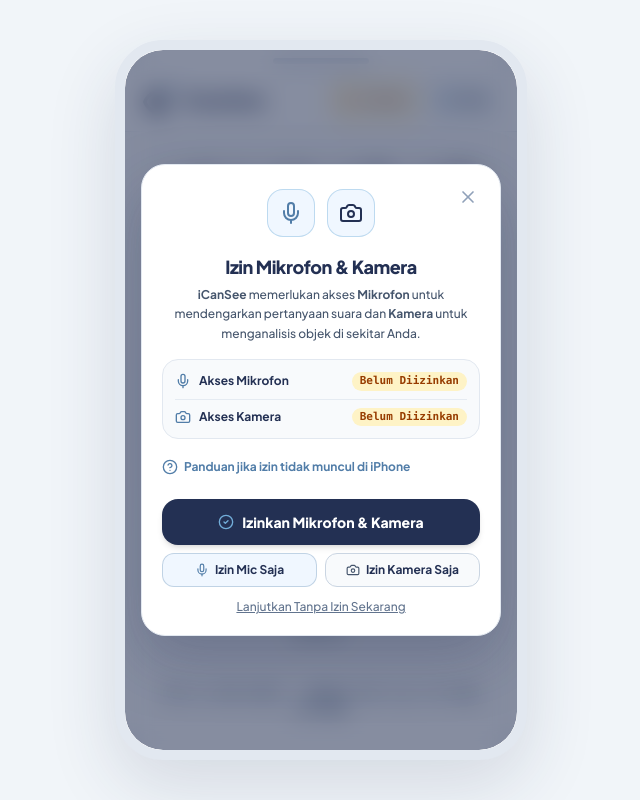
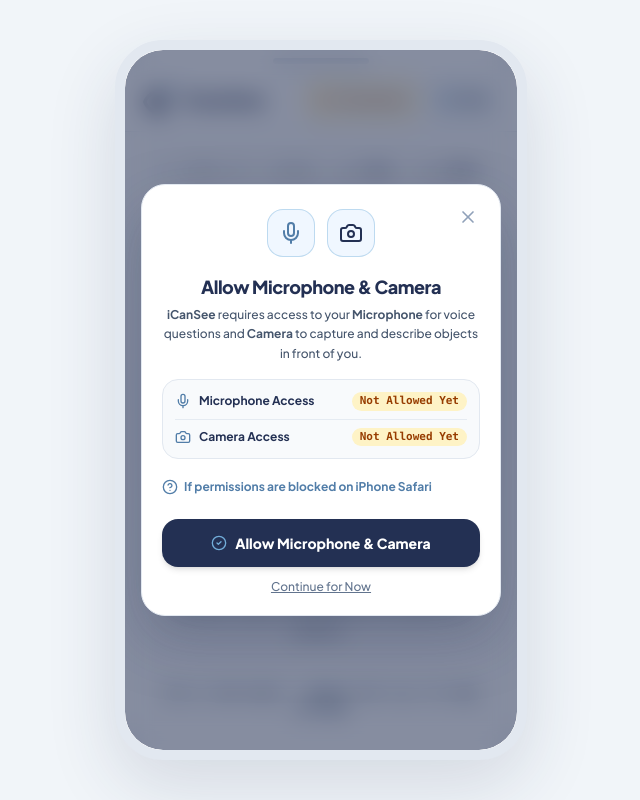
Before and after one commit to rahmatrdn/i-can-see, a React (Vite) app: page / in a window 1280 px wide. Shown: the whole page, without its empty margins (319-959 px from the left). Built offline with nearby package versions, Linux system fonts and the light colour scheme.

Commit message:
refactor: translate media permission error messages and UI text to English

```diff
--- a/src/App.tsx
+++ b/src/App.tsx
@@ -145,8 +145,6 @@
             permissionRequestError={permissionRequestError}
             isInsecureContext={isInsecureContext}
             onRequestPermissions={handleRequestBrowserPermissions}
-            onRequestMicOnly={handleRequestMicPermission}
-            onRequestCameraOnly={handleRequestCameraPermission}
             onClose={closePermissionModal}
           />
         </section>
--- a/src/components/layout/StatusBanner.tsx
+++ b/src/components/layout/StatusBanner.tsx
@@ -72,7 +72,7 @@
             <span className="leading-snug">{micError}</span>
           </div>
           <span className="shrink-0 text-[11px] font-bold text-rose-700 bg-white px-2 py-1 rounded-lg border border-rose-200">
-            Izinkan Mic ❯
+            Allow Mic ❯
           </span>
         </div>
       )}
--- a/src/components/layout/TopHeaderBar.tsx
+++ b/src/components/layout/TopHeaderBar.tsx
@@ -37,7 +37,7 @@
               e.stopPropagation();
               onOpenPermissionsModal();
             }}
-            aria-label="Pengaturan Izin Mikrofon & Kamera"
+            aria-label="Microphone and camera permissions"
             className={`min-h-[42px] px-2.5 rounded-xl border flex items-center gap-1.5 text-xs font-bold transition-all whitespace-nowrap shrink-0 cursor-pointer ${
               isMicGranted
                 ? "bg-[#F1F5F9] text-emerald-700 border-emerald-200 hover:bg-emerald-50"
@@ -50,7 +50,7 @@
               <MicOff className="w-4 h-4 text-amber-600" />
             )}
             <span className="hidden sm:inline">
-              {isMicGranted ? "Mic OK" : "Cek Izin"}
+              {isMicGranted ? "Mic OK" : "Permissions"}
             </span>
           </button>
         )}
--- a/src/features/assistant/hooks/useAssistantController.ts
+++ b/src/features/assistant/hooks/useAssistantController.ts
@@ -869,7 +869,7 @@
       } catch (err: any) {
         console.warn("Microphone getUserMedia warning:", err);
         setMicError(
-          "Izin mikrofon belum aktif. Di iPhone: Buka Pengaturan iPhone > Safari > Mikrofon > Izinkan."
+          "Microphone permission is not enabled. On iPhone: Go to iPhone Settings > Safari > Microphone > Allow."
         );
         setStatusMessage("Microphone Permission Needed");
         return;
@@ -1155,7 +1155,7 @@
     } catch (err: any) {
       console.warn("triggerMicrophonePermissionRequest err:", err);
       setMicError(
-        "Izin mikrofon belum aktif. Di iPhone: Buka Pengaturan iPhone > Safari > Mikrofon > Izinkan."
+        "Microphone permission is not enabled. On iPhone: Go to iPhone Settings > Safari > Microphone > Allow."
       );
       return false;
     }
--- a/src/features/permissions/components/PermissionModal.tsx
+++ b/src/features/permissions/components/PermissionModal.tsx
@@ -1,5 +1,5 @@
 import React, { useState } from "react";
-import { Mic, Camera, CheckCircle2, AlertTriangle, HelpCircle, X, ExternalLink } from "lucide-react";
+import { Mic, Camera, CheckCircle2, AlertTriangle, HelpCircle, X } from "lucide-react";
 import { DevicePermissionState } from "../../../types/assistant";
 
 interface PermissionModalProps {
@@ -10,8 +10,6 @@
   permissionRequestError: string | null;
   isInsecureContext?: boolean;
   onRequestPermissions: () => void;
-  onRequestMicOnly?: () => void;
-  onRequestCameraOnly?: () => void;
   onClose?: () => void;
 }
 
@@ -23,8 +21,6 @@
   permissionRequestError,
   isInsecureContext = false,
   onRequestPermissions,
-  onRequestMicOnly,
-  onRequestCameraOnly,
   onClose,
 }) => {
   const [showIphoneHelp, setShowIphoneHelp] = useState<boolean>(false);
@@ -51,7 +47,7 @@
           <button
             type="button"
             onClick={onClose}
-            aria-label="Tutup dialog izin"
+            aria-label="Close permission dialog"
             className="absolute top-4 right-4 p-1.5 rounded-full text-slate-400 hover:text-slate-600 hover:bg-slate-100 transition-colors cursor-pointer"
           >
             <X className="w-5 h-5" />
@@ -88,15 +84,15 @@
             id="permission-modal-title"
             className="text-lg font-extrabold tracking-tight text-[#233053]"
           >
-            Izin Mikrofon &amp; Kamera
+            Allow Microphone &amp; Camera
           </h2>
           <p
             id="permission-modal-desc"
             className="text-xs text-slate-600 leading-relaxed"
           >
-            <strong>iCanSee</strong> memerlukan akses <strong>Mikrofon</strong>{" "}
-            untuk mendengarkan pertanyaan suara dan <strong>Kamera</strong> untuk
-            menganalisis objek di sekitar Anda.
+            <strong>iCanSee</strong> requires access to your{" "}
+            <strong>Microphone</strong> for voice questions and{" "}
+            <strong>Camera</strong> to capture and describe objects in front of you.
           </p>
         </div>
 
@@ -105,11 +101,11 @@
           <div className="rounded-xl bg-amber-50 border border-amber-300 p-3 text-left space-y-1">
             <div className="flex items-center gap-1.5 text-amber-800 font-bold text-xs">
               <AlertTriangle className="w-4 h-4 shrink-0 text-amber-600" />
-              <span>Penting untuk Pengguna iPhone:</span>
+              <span>Important for iPhone / Safari Users:</span>
             </div>
             <p className="text-[11px] text-amber-900 leading-relaxed">
-              Safari di iOS <strong>memblokir mikrofon pada HTTP biasa</strong>.
-              Untuk memunculkan popup izin di iPhone, buka melalui <strong>HTTPS</strong> atau gunakan tunnel seperti <code>ngrok</code> / <code>cloudflared</code>.
+              iOS Safari <strong>strictly blocks media access on plain HTTP</strong>.
+              To display the permission prompt on iPhone, open this app over <strong>HTTPS</strong> or use a secure tunnel such as <code>ngrok</code> or <code>cloudflared</code>.
             </p>
           </div>
         )}
@@ -119,7 +115,7 @@
           <div className="flex items-center justify-between text-xs">
             <span className="flex items-center gap-2 font-bold text-[#233053]">
               <Mic className="w-4 h-4 text-[#517DA8]" />
-              Akses Mikrofon
+              Microphone Access
             </span>
             <span
               className={`font-mono text-[11px] font-semibold px-2 py-0.5 rounded-full ${
@@ -131,10 +127,10 @@
               }`}
             >
               {isMicGranted
-                ? "Diizinkan ✓"
+                ? "Allowed ✓"
                 : isMicBlocked
-                ? "Diblokir ✕"
-                : "Belum Diizinkan"}
+                ? "Blocked ✕"
+                : "Not Allowed Yet"}
             </span>
           </div>
 
@@ -143,7 +139,7 @@
           <div className="flex items-center justify-between text-xs">
             <span className="flex items-center gap-2 font-bold text-[#233053]">
               <Camera className="w-4 h-4 text-[#517DA8]" />
-              Akses Kamera
+              Camera Access
             </span>
             <span
               className={`font-mono text-[11px] font-semibold px-2 py-0.5 rounded-full ${
@@ -155,10 +151,10 @@
               }`}
             >
               {isCamGranted
-                ? "Diizinkan ✓"
+                ? "Allowed ✓"
                 : isCamBlocked
-                ? "Diblokir ✕"
-                : "Belum Diizinkan"}
+                ? "Blocked ✕"
+                : "Not Allowed Yet"}
             </span>
           </div>
         </div>
@@ -183,87 +179,59 @@
             <HelpCircle className="w-4 h-4" />
             <span>
               {showIphoneHelp
-                ? "Sembunyikan panduan iPhone"
-                : "Panduan jika izin tidak muncul di iPhone"}
+                ? "Hide iPhone Safari guide"
+                : "If permissions are blocked on iPhone Safari"}
             </span>
           </button>
 
           {showIphoneHelp && (
             <div className="mt-2 p-3 rounded-xl bg-slate-50 border border-slate-200 text-xs text-slate-700 space-y-1.5">
-              <p className="font-bold text-[#233053]">Cara mengizinkan di Safari iOS:</p>
+              <p className="font-bold text-[#233053]">How to allow in iOS Safari:</p>
               <ol className="list-decimal list-inside space-y-1 text-[11px] leading-relaxed text-slate-600">
                 <li>
-                  Ketuk ikon <strong>"aA"</strong> di sebelah kiri bilah URL Safari.
+                  Tap the <strong>"aA"</strong> icon on the left of the Safari URL bar.
                 </li>
                 <li>
-                  Pilih <strong>"Pengaturan Situs Web"</strong> (Website Settings).
+                  Select <strong>"Website Settings"</strong>.
                 </li>
                 <li>
-                  Ubah <strong>Mikrofon</strong> dan <strong>Kamera</strong> menjadi <strong>"Izinkan"</strong> (Allow).
+                  Set both <strong>Microphone</strong> and <strong>Camera</strong> to <strong>"Allow"</strong>.
                 </li>
                 <li>
-                  Muat ulang (refresh) halaman.
+                  Reload the webpage.
                 </li>
               </ol>
               <p className="text-[10px] text-slate-500 pt-1">
-                Atau melalui <strong>Pengaturan iPhone &gt; Safari &gt; Mikrofon &gt; Izinkan</strong>.
+                Or via <strong>iPhone Settings &gt; Safari &gt; Microphone / Camera &gt; Allow</strong>.
               </p>
             </div>
           )}
         </div>
 
-        {/* Action Buttons */}
+        {/* Action Button: Single combined button requesting both */}
         <div className="space-y-2 pt-1">
-          {/* Main button: Request Both */}
           <button
             type="button"
             disabled={isRequestingAccess}
             onClick={onRequestPermissions}
-            className="w-full min-h-[46px] py-2.5 px-4 rounded-2xl bg-[#233053] hover:bg-[#354C6E] active:scale-[0.98] disabled:opacity-60 text-white font-extrabold text-sm shadow-md transition-all flex items-center justify-center gap-2 cursor-pointer"
+            className="w-full min-h-[48px] py-3 px-5 rounded-2xl bg-[#233053] hover:bg-[#354C6E] active:scale-[0.98] disabled:opacity-60 text-white font-extrabold text-sm shadow-md transition-all flex items-center justify-center gap-2 cursor-pointer"
           >
             <CheckCircle2 className="w-4 h-4 text-[#72ADD9]" />
             <span>
               {isRequestingAccess
-                ? "Meminta Izin Browser..."
-                : "Izinkan Mikrofon & Kamera"}
+                ? "Requesting Browser Access..."
+                : "Allow Microphone & Camera"}
             </span>
           </button>
 
-          {/* Individual Requests: Allows iPhone user to directly isolate and trigger microphone */}
-          <div className="grid grid-cols-2 gap-2">
-            {onRequestMicOnly && (
-              <button
-                type="button"
-                disabled={isRequestingAccess || isMicGranted}
-                onClick={onRequestMicOnly}
-                className="py-2 px-3 rounded-xl border border-[#517DA8]/30 bg-[#F0F7FF] hover:bg-[#E0EFFE] text-[#233053] text-xs font-bold transition-all disabled:opacity-50 flex items-center justify-center gap-1.5 cursor-pointer"
-              >
-                <Mic className="w-3.5 h-3.5 text-[#517DA8]" />
-                <span>{isMicGranted ? "Mikrofon OK" : "Izin Mic Saja"}</span>
-              </button>
-            )}
-
-            {onRequestCameraOnly && (
-              <button
-                type="button"
-                disabled={isRequestingAccess || isCamGranted}
-                onClick={onRequestCameraOnly}
-                className="py-2 px-3 rounded-xl border border-slate-300 bg-slate-50 hover:bg-slate-100 text-[#233053] text-xs font-bold transition-all disabled:opacity-50 flex items-center justify-center gap-1.5 cursor-pointer"
-              >
-                <Camera className="w-3.5 h-3.5 text-slate-600" />
-                <span>{isCamGranted ? "Kamera OK" : "Izin Kamera Saja"}</span>
-              </button>
-            )}
-          </div>
-
-          {/* Dismiss button if user wants to proceed or test */}
+          {/* Dismiss button */}
           {onClose && (
             <button
               type="button"
               onClick={onClose}
               className="text-xs text-slate-500 hover:text-slate-700 underline font-medium pt-1 cursor-pointer block mx-auto"
             >
-              Lanjutkan Tanpa Izin Sekarang
+              Continue for Now
             </button>
           )}
         </div>
--- a/src/features/permissions/hooks/useMediaPermissions.ts
+++ b/src/features/permissions/hooks/useMediaPermissions.ts
@@ -110,7 +110,7 @@
       // Inform users immediately if opened on iPhone via plain HTTP
       if (isInsecureContext && !navigator.mediaDevices?.getUserMedia) {
         setPermissionRequestError(
-          "⚠️ iOS Safari / iPhone mewajibkan koneksi HTTPS atau localhost. Pada HTTP biasa (http://...), Safari otomatis menonaktifkan mikrofon dan kamera. Buka via HTTPS atau tunnel (seperti ngrok) agar izin muncul."
+          "⚠️ iOS Safari requires an HTTPS or localhost connection. On plain HTTP (http://...), Safari automatically disables microphone and camera access. Please open via HTTPS or a secure tunnel (e.g. ngrok) to enable permissions."
         );
       }
     };
@@ -132,11 +132,11 @@
     if (!navigator.mediaDevices?.getUserMedia) {
       if (isInsecureContext) {
         setPermissionRequestError(
-          "⚠️ iOS Safari memblokir mikrofon pada HTTP biasa. Buka aplikasi menggunakan HTTPS atau tunnel ngrok agar iPhone menampilkan popup izin mikrofon."
+          "⚠️ iOS Safari blocks microphone access on plain HTTP connections. Please open the app over HTTPS or a secure tunnel."
         );
       } else {
         setPermissionRequestError(
-          "Perangkat atau browser ini tidak mendukung getUserMedia microphone."
+          "Your browser or device does not support microphone access on this connection."
         );
       }
       return false;
@@ -148,7 +148,6 @@
     soundFX.vibrate(25);
 
     try {
-      // Use simple boolean { audio: true } which is 100% compatible with iOS Safari WebKit
       const stream = await navigator.mediaDevices.getUserMedia({ audio: true });
       stream.getTracks().forEach((track) => track.stop());
 
@@ -167,15 +166,15 @@
 
       if (err?.name === "NotAllowedError" || err?.name === "PermissionDeniedError") {
         setPermissionRequestError(
-          "Akses mikrofon ditolak atau diblokir di Safari. Di iPhone: Buka Pengaturan iPhone > Safari > Mikrofon > ubah ke 'Izinkan' (atau tap ikon 'aA' di kiri address bar Safari > Pengaturan Situs Web > Mikrofon: Izinkan)."
+          "Microphone access was denied or blocked in Safari. On iPhone: Go to iPhone Settings > Safari > Microphone > set to 'Allow' (or tap the 'aA' icon in the Safari address bar > Website Settings > Microphone: Allow)."
         );
       } else if (err?.name === "NotFoundError" || err?.name === "DevicesNotFoundError") {
         setPermissionRequestError(
-          "Tidak ada perangkat mikrofon yang terdeteksi di perangkat Anda."
+          "No microphone hardware was detected on your device."
         );
       } else {
         setPermissionRequestError(
-          `Gagal meminta izin mikrofon: ${err?.message || err?.name || "Unknown error"}`
+          `Failed to request microphone access: ${err?.message || err?.name || "Unknown error"}`
         );
       }
       return false;
@@ -189,11 +188,11 @@
     if (!navigator.mediaDevices?.getUserMedia) {
       if (isInsecureContext) {
         setPermissionRequestError(
-          "⚠️ iOS Safari memblokir kamera pada HTTP biasa. Buka aplikasi menggunakan HTTPS atau tunnel ngrok."
+          "⚠️ iOS Safari blocks camera access on plain HTTP connections. Please open the app over HTTPS or a secure tunnel."
         );
       } else {
         setPermissionRequestError(
-          "Perangkat atau browser ini tidak mendukung getUserMedia camera."
+          "Your browser or device does not support camera access on this connection."
         );
       }
       return false;
@@ -224,11 +223,11 @@
 
       if (err?.name === "NotAllowedError" || err?.name === "PermissionDeniedError") {
         setPermissionRequestError(
-          "Akses kamera ditolak di Safari. Di iPhone: Buka Pengaturan iPhone > Safari > Kamera > ubah ke 'Izinkan'."
+          "Camera access was denied in Safari. On iPhone: Go to iPhone Settings > Safari > Camera > set to 'Allow'."
         );
       } else {
         setPermissionRequestError(
-          `Gagal meminta izin kamera: ${err?.message || err?.name || "Unknown error"}`
+          `Failed to request camera access: ${err?.message || err?.name || "Unknown error"}`
         );
       }
       return false;
@@ -236,17 +235,17 @@
   }, [facingMode, isInsecureContext, micPermission]);
 
   /**
-   * Requests both microphone and camera permissions.
+   * Requests both microphone and camera permissions together.
    */
   const handleRequestBrowserPermissions = useCallback(async () => {
     if (!navigator.mediaDevices?.getUserMedia) {
       if (isInsecureContext) {
         setPermissionRequestError(
-          "⚠️ iOS Safari memblokir mikrofon & kamera pada HTTP biasa. Gunakan HTTPS atau tunnel ngrok agar iPhone dapat memunculkan popup izin."
+          "⚠️ iOS Safari blocks microphone and camera access on plain HTTP connections. Use HTTPS or a secure tunnel (e.g. ngrok) so iPhone can display the permission popup."
         );
       } else {
         setPermissionRequestError(
-          "Browser Anda tidak mendukung akses media pada koneksi ini."
+          "Your browser does not support media access on this connection."
         );
       }
       return;
@@ -260,7 +259,7 @@
     let micGranted = micPermission === "granted";
     let camGranted = cameraPermission === "granted";
 
-    // 1. Try requesting combined stream
+    // 1. Try requesting combined stream (standard web)
     try {
       const combinedStream = await navigator.mediaDevices.getUserMedia({
         audio: true,
@@ -274,7 +273,7 @@
       camGranted = true;
       if (onMicGranted) onMicGranted();
     } catch {
-      // 2. If combined fails (very common on iOS Safari), request individually
+      // 2. If combined fails, request sequentially
       if (!micGranted) {
         try {
           const audioStream = await navigator.mediaDevices.getUserMedia({
@@ -310,12 +309,12 @@
       setPermissionRequestError(null);
     } else {
       const missing: string[] = [];
-      if (!micGranted) missing.push("Mikrofon");
-      if (!camGranted) missing.push("Kamera");
+      if (!micGranted) missing.push("Microphone");
+      if (!camGranted) missing.push("Camera");
       setPermissionRequestError(
-        `Akses ${missing.join(
+        `${missing.join(
           " & "
-        )} belum diizinkan. Silakan klik "Izinkan" pada popup browser atau buka Pengaturan iPhone > Safari > Izinkan akses mikrofon/kamera.`
+        )} access has not been granted yet. Please click "Allow" on the browser popup or enable permissions in iPhone Settings > Safari > Microphone & Camera.`
       );
     }
   }, [cameraPermission, facingMode, isInsecureContext, micPermission, onMicGranted]);
```
Also changed, not shown: src/features/assistant/components/CenterAssistantOrb.tsx (+3 -14 lines).
